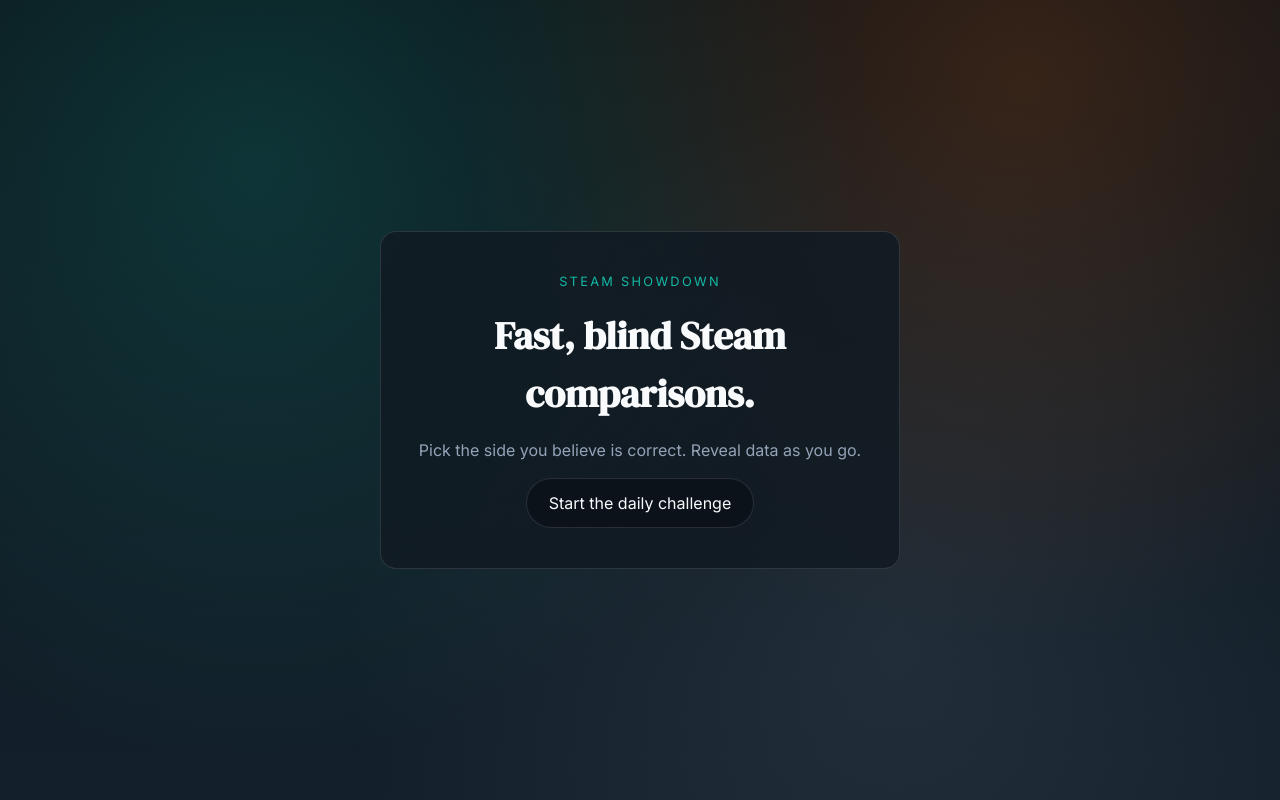
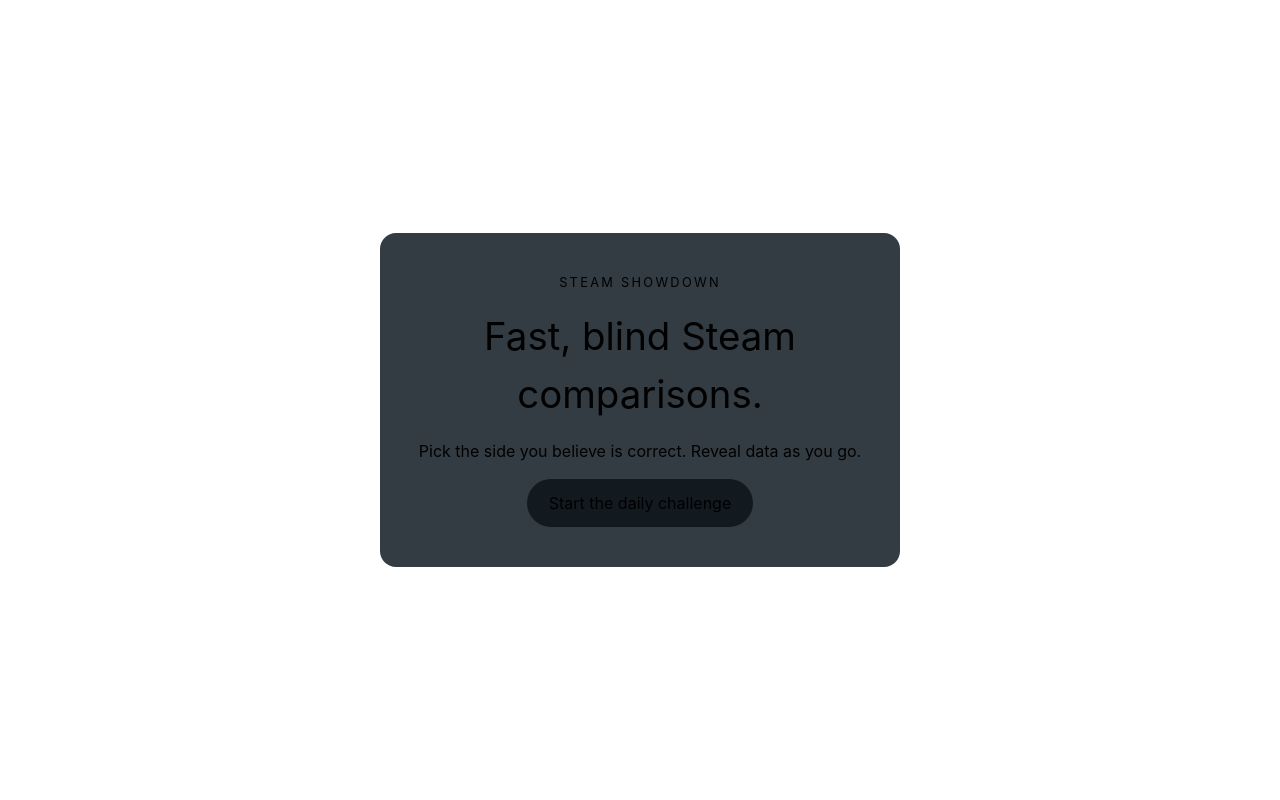
Before and after one commit to kyrylo-om/steam-games-guesser, a React (Vite) app in the folder frontend/: page / in a window 1280 px wide. Built offline with nearby package versions, Linux system fonts and the light colour scheme.

Commit message:
add tailwind

```diff
--- a/frontend/package.json
+++ b/frontend/package.json
@@ -10,11 +10,13 @@
     "preview": "vite preview"
   },
   "dependencies": {
+    "@tailwindcss/vite": "^4.3.0",
     "@tanstack/react-query": "^5.96.2",
     "hls.js": "^1.6.16",
     "react": "^19.2.4",
     "react-dom": "^19.2.4",
-    "react-router-dom": "^7.13.2"
+    "react-router-dom": "^7.13.2",
+    "tailwindcss": "^4.3.0"
   },
   "devDependencies": {
     "@eslint/js": "^9.39.4",
--- a/frontend/src/index.css
+++ b/frontend/src/index.css
@@ -1,99 +1,3 @@
 @import url("https://fonts.googleapis.com/css2?family=DM+Serif+Display&family=Space+Grotesk:wght@400;500;600;700&display=swap");
 @import url("https://fonts.googleapis.com/css2?family=Inter:ital,opsz,wght@0,14..32,100..900;1,14..32,100..900&display=swap");
-
-:root {
-  --bg-1: #0b1117;
-  --bg-2: #13202b;
-  --accent-1: #f97316;
-  --accent-2: #14b8a6;
-  --ink: #f8fafc;
-  --muted: #94a3b8;
-  --card: #111a23;
-  --stroke: rgba(248, 250, 252, 0.12);
-  --display-font: "DM Serif Display", serif;
-}
-
-/* global reset */
-*,
-*::before,
-*::after {
-  box-sizing: border-box;
-}
-
-body,
-h1,
-h2,
-h3,
-h4,
-h5,
-h6,
-p,
-ul,
-ol,
-li,
-figure,
-figcaption,
-blockquote,
-dl,
-dd {
-  margin: 0;
-}
-
-ul,
-ol {
-  padding: 0;
-  list-style: none;
-}
-
-img,
-picture,
-video,
-canvas,
-svg {
-  display: block;
-  max-width: 100%;
-}
-
-input,
-button,
-textarea,
-select {
-  font: inherit;
-}
-
-body {
-  min-height: 100vh;
-  background-color: var(--bg-1);
-  background-image:
-    radial-gradient(
-      circle at 20% 20%,
-      rgba(20, 184, 166, 0.2),
-      transparent 50%
-    ),
-    radial-gradient(
-      circle at 80% 10%,
-      rgba(249, 115, 22, 0.18),
-      transparent 45%
-    ),
-    radial-gradient(
-      circle at 70% 80%,
-      rgba(148, 163, 184, 0.12),
-      transparent 50%
-    ),
-    linear-gradient(180deg, var(--bg-1) 0%, var(--bg-2) 100%);
-  color: var(--ink);
-  font-family: "Inter", sans-serif;
-  line-height: 1.5;
-}
-
-#root {
-  min-height: 100vh;
-}
-
-a {
-  color: inherit;
-}
-
-button {
-  font-family: inherit;
-}
+@import "tailwindcss";
--- a/frontend/vite.config.js
+++ b/frontend/vite.config.js
@@ -1,9 +1,10 @@
 import { defineConfig } from "vite";
 import react from "@vitejs/plugin-react";
+import tailwindcss from '@tailwindcss/vite';
 
 // https://vite.dev/config/
 export default defineConfig({
-  plugins: [react()],
+  plugins: [react(), tailwindcss()],
   css: {
     modules: {
       localsConvention: "camelCase",
```
Also changed, not shown: 1 other file (tests, documents, lock files or other folders).
